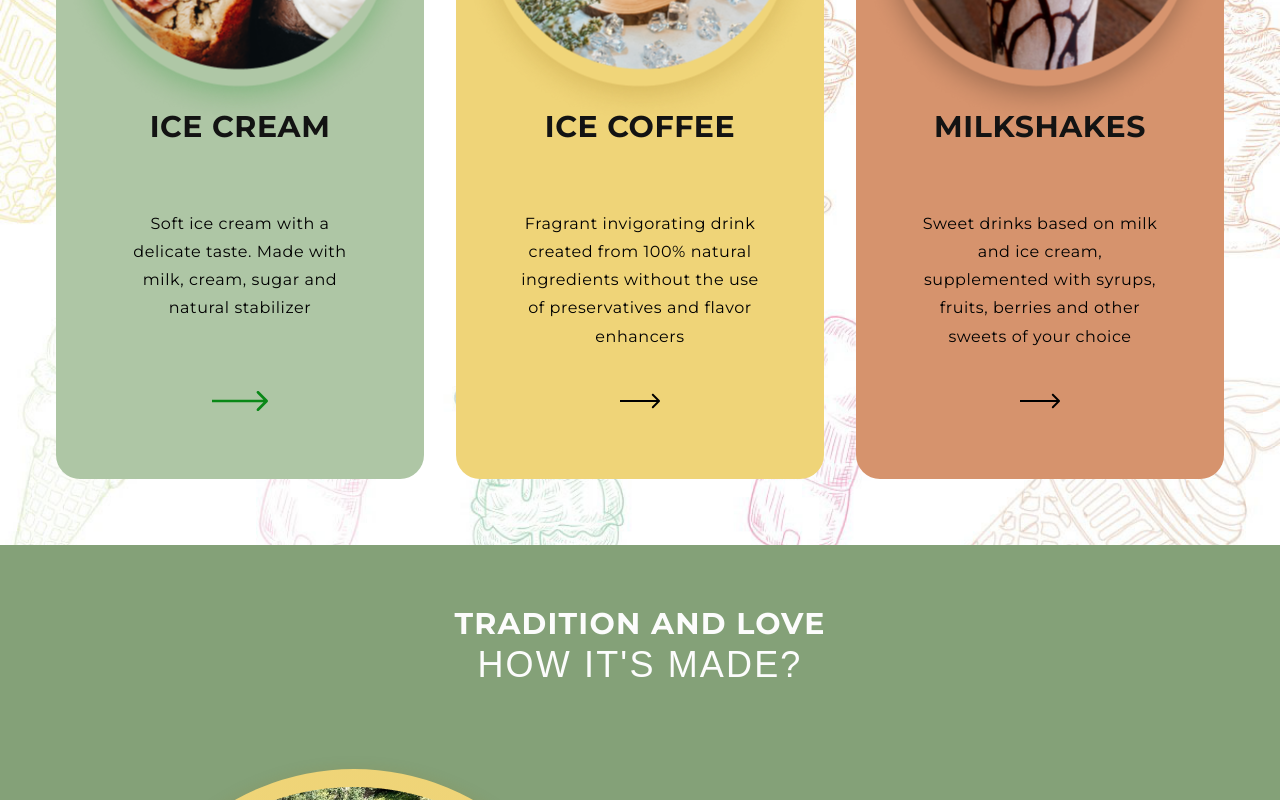
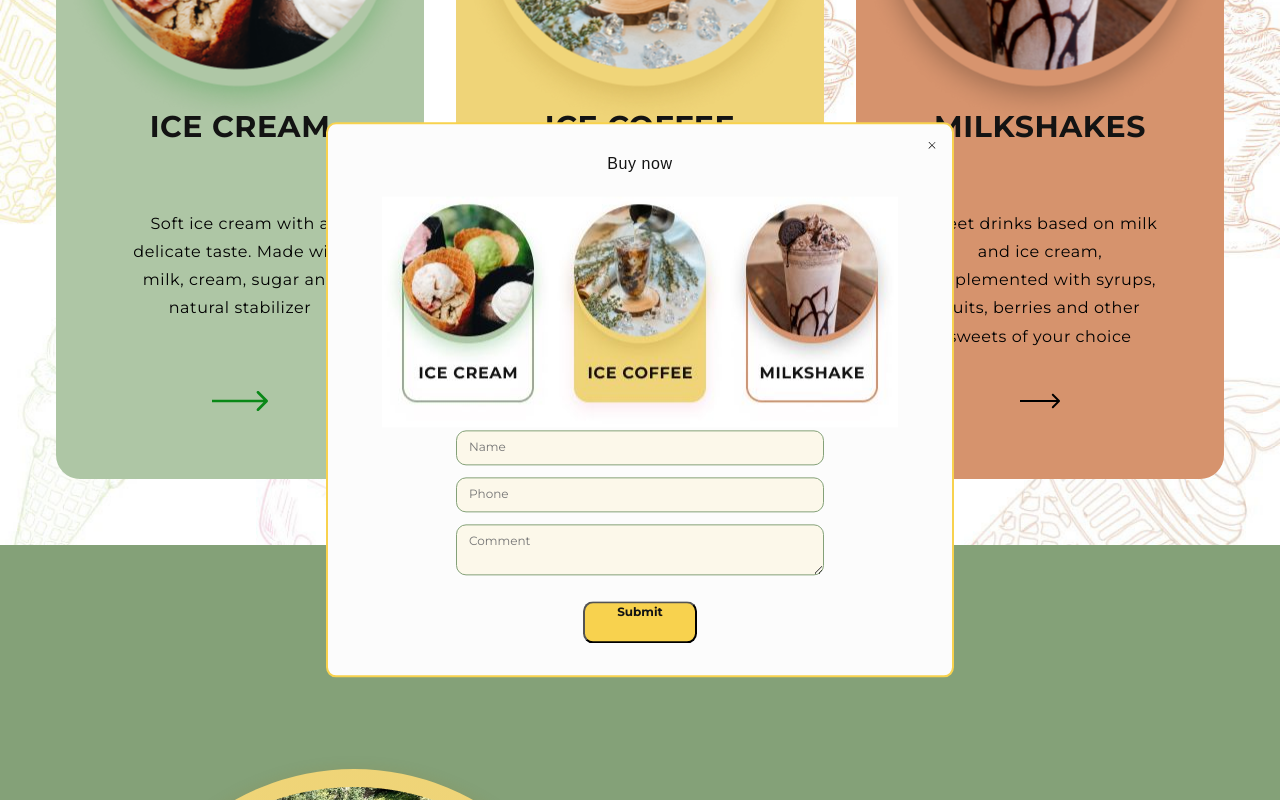
Before and after one commit to YuliaPankiv/comand-project-icecream, a website built with Parcel: page src/index.html in a window 1280 px wide. Both pictures are taken after a click on the button 240 px from the left and 1588 px from the top of the page. Shown: the part 1188-1988 px from the top of the page. Built offline with nearby package versions, Linux system fonts and the light colour scheme; a web font is replaced by a local one.

Commit message:
first-modal-window

```diff
--- a/src/index.js
+++ b/src/index.js
@@ -1 +1,2 @@
 import './js/gallery';
+import './js/modal-windows';
--- /dev/null
+++ b/src/js/modal-windows.js
@@ -0,0 +1,39 @@
+(() => {
+  const refs = {
+    openModalBtn: document.querySelectorAll('[data-modal-open]'),
+    closeModalBtn: document.querySelectorAll('[data-modal-close]'),
+    modal: document.querySelectorAll('[data-modal]'),
+    body: document.body,
+  };
+  // console.log(refs.openModalBtn);
+  // console.log(refs.closeModalBtn);
+  // console.log(refs.modal);
+  let index = 0;
+
+  for (let openBtn of refs.openModalBtn) {
+    openBtn.onclick = () => {
+      index = +openBtn.dataset.modalOpen;
+      openSomeModal(index);
+    };
+
+    function openSomeModal(num) {
+      for (let i = 0; i < refs.modal.length; i++) {
+        refs.modal[i].classList.add('is-hidden');
+      }
+      refs.modal[num].classList.remove('is-hidden');
+      refs.body.classList.add('overflow');
+    }
+  }
+
+  for (let closeBtn of refs.closeModalBtn) {
+    closeBtn.onclick = () => {
+      index = +closeBtn.dataset.modalClose;
+      closeSomeModal(index);
+    };
+
+    function closeSomeModal(num) {
+      refs.modal[num].classList.add('is-hidden');
+      refs.body.classList.remove('overflow');
+    }
+  }
+})();
--- a/src/partials/hero-header.html
+++ b/src/partials/hero-header.html
@@ -48,7 +48,7 @@
       type="button"
       class="buy-now-btn"
       aria-expanded="false"
-      data-modal-open
+      data-modal-open="0"
       data-btn
     >
       Buy now >
--- a/src/partials/modals.html
+++ b/src/partials/modals.html
@@ -1,4 +1,4 @@
-<div class="backdrop is-hidden" data-modal>
+<div class="backdrop is-hidden" data-modal="0">
   <div class="modal product">
     <form name="modal-product-form" class="modal__form">
       <h4 class="modal__title">Buy now</h4>
@@ -89,7 +89,7 @@
 
       <button class="modal__submit" type="submit">Submit</button>
     </form>
-    <button class="modal__btn--closed" type="button" data-modal-close>
+    <button class="modal__btn--closed" type="button" data-modal-close="0">
       <svg width="12" height="12">
         <use href="./images/symbols.svg#icon-modal-close-btn"></use>
       </svg>
```
